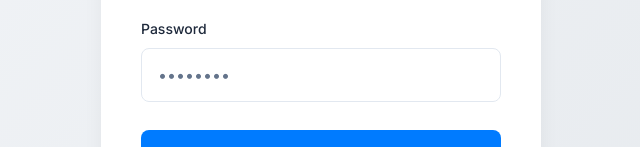
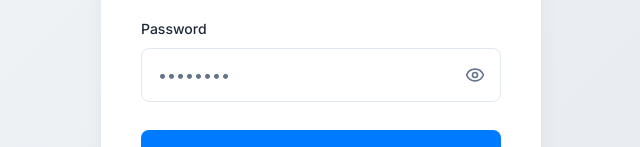
Before and after one commit to VihaanSom/Odoo-Cafe-POS, a React (Vite) app in the folder Odoo-Cafe-POS-Frontend/: page /login in a window 1280 px wide. Shown: the part 419-566 px from the top of the page, without its empty margins (319-959 px from the left). Built offline with nearby package versions, Linux system fonts and the light colour scheme.

Commit message:
bug fix: Password input field's hide/show password eye implemented.

```diff
--- a/Odoo-Cafe-POS-Frontend/src/pages/Auth/Auth.css
+++ b/Odoo-Cafe-POS-Frontend/src/pages/Auth/Auth.css
@@ -101,6 +101,39 @@
 .auth-form__input:focus {
     border-color: var(--primary-color);
     box-shadow: 0 0 0 3px rgba(0, 123, 255, 0.15);
+    outline: none;
+}
+
+/* Password Input Wrapper */
+.auth-form__input-wrapper {
+    position: relative;
+    display: flex;
+    align-items: center;
+}
+
+.auth-form__input--with-icon {
+    padding-right: 3rem;
+}
+
+.auth-form__toggle-password {
+    position: absolute;
+    right: 0.75rem;
+    display: flex;
+    align-items: center;
+    justify-content: center;
+    padding: 0.25rem;
+    background: transparent;
+    border: none;
+    color: var(--text-muted);
+    cursor: pointer;
+    transition: color var(--transition-fast);
+}
+
+.auth-form__toggle-password:hover {
+    color: var(--text-main);
+}
+
+.auth-form__toggle-password:focus {
     outline: none;
 }
 
--- a/Odoo-Cafe-POS-Frontend/src/pages/Auth/Login.tsx
+++ b/Odoo-Cafe-POS-Frontend/src/pages/Auth/Login.tsx
@@ -1,6 +1,7 @@
 import { useState, type FormEvent } from 'react';
 import { Link, useNavigate } from 'react-router-dom';
 import { motion } from 'framer-motion';
+import { Eye, EyeOff } from 'lucide-react';
 import RestaurantIcon from '@mui/icons-material/Restaurant';
 import { useAuth } from '../../store/auth.store';
 import './Auth.css';
@@ -11,6 +12,7 @@
 
     const [email, setEmail] = useState('');
     const [password, setPassword] = useState('');
+    const [showPassword, setShowPassword] = useState(false);
     const [error, setError] = useState('');
     const [isLoading, setIsLoading] = useState(false);
 
@@ -83,16 +85,26 @@
                         <label htmlFor="password" className="auth-form__label">
                             Password
                         </label>
+                        <div className="auth-form__input-wrapper">
                             <input
-                            type="password"
+                                type={showPassword ? 'text' : 'password'}
                                 id="password"
-                            className="auth-form__input"
+                                className="auth-form__input auth-form__input--with-icon"
                                 placeholder="••••••••"
                                 value={password}
                                 onChange={(e) => setPassword(e.target.value)}
                                 required
                                 autoComplete="current-password"
                             />
+                            <button
+                                type="button"
+                                className="auth-form__toggle-password"
+                                onClick={() => setShowPassword(!showPassword)}
+                                tabIndex={-1}
+                            >
+                                {showPassword ? <EyeOff size={20} /> : <Eye size={20} />}
+                            </button>
+                        </div>
                     </div>
 
                     <button
--- a/Odoo-Cafe-POS-Frontend/src/pages/Auth/Signup.tsx
+++ b/Odoo-Cafe-POS-Frontend/src/pages/Auth/Signup.tsx
@@ -1,6 +1,7 @@
 import { useState, type FormEvent } from 'react';
 import { Link, useNavigate } from 'react-router-dom';
 import { motion } from 'framer-motion';
+import { Eye, EyeOff } from 'lucide-react';
 import RestaurantIcon from '@mui/icons-material/Restaurant';
 import { useAuth } from '../../store/auth.store';
 import './Auth.css';
@@ -13,6 +14,7 @@
     const [fullName, setFullName] = useState('');
     const [email, setEmail] = useState('');
     const [password, setPassword] = useState('');
+    const [showPassword, setShowPassword] = useState(false);
     const [error, setError] = useState('');
     const [isLoading, setIsLoading] = useState(false);
 
@@ -120,10 +122,11 @@
                         <label htmlFor="password" className="auth-form__label">
                             Password
                         </label>
+                        <div className="auth-form__input-wrapper">
                             <input
-                            type="password"
+                                type={showPassword ? 'text' : 'password'}
                                 id="password"
-                            className="auth-form__input"
+                                className="auth-form__input auth-form__input--with-icon"
                                 placeholder="Min. 6 characters"
                                 value={password}
                                 onChange={(e) => setPassword(e.target.value)}
@@ -131,6 +134,15 @@
                                 minLength={6}
                                 autoComplete="new-password"
                             />
+                            <button
+                                type="button"
+                                className="auth-form__toggle-password"
+                                onClick={() => setShowPassword(!showPassword)}
+                                tabIndex={-1}
+                            >
+                                {showPassword ? <EyeOff size={20} /> : <Eye size={20} />}
+                            </button>
+                        </div>
                     </div>
 
                     <button
```
Lines whose indentation alone changed are shown as unchanged.
